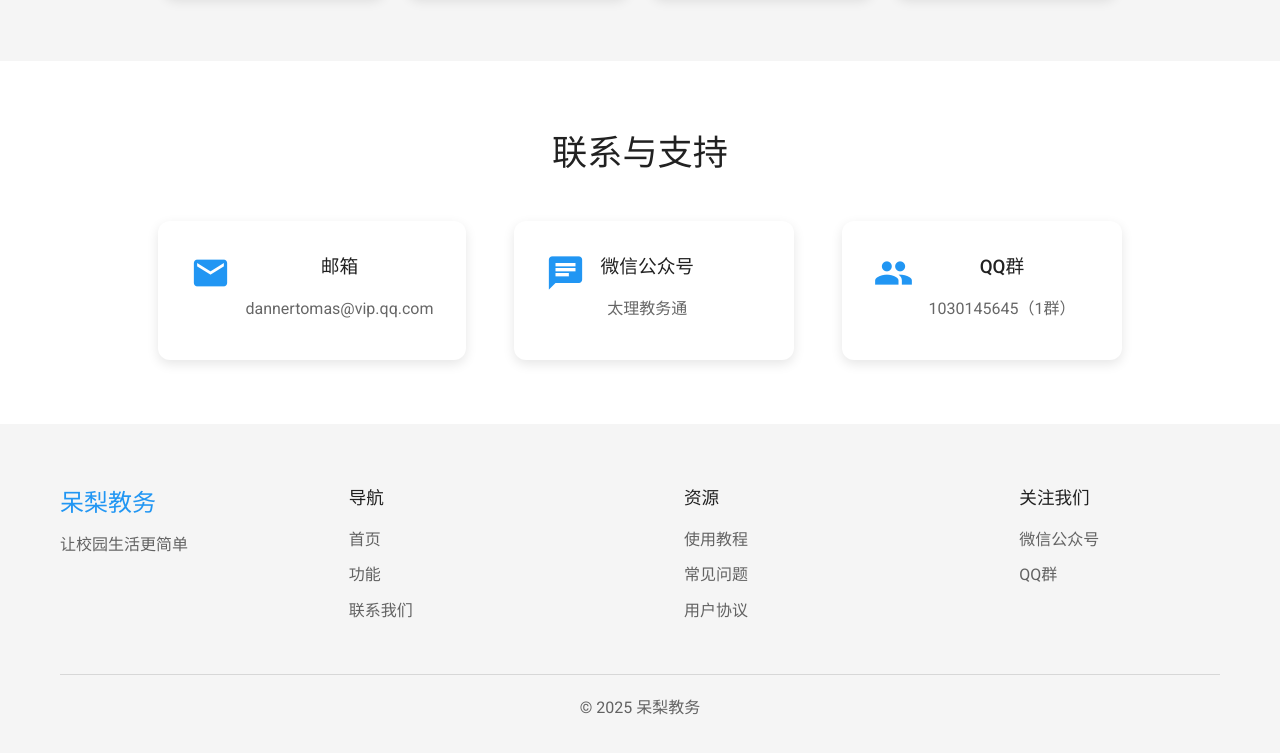
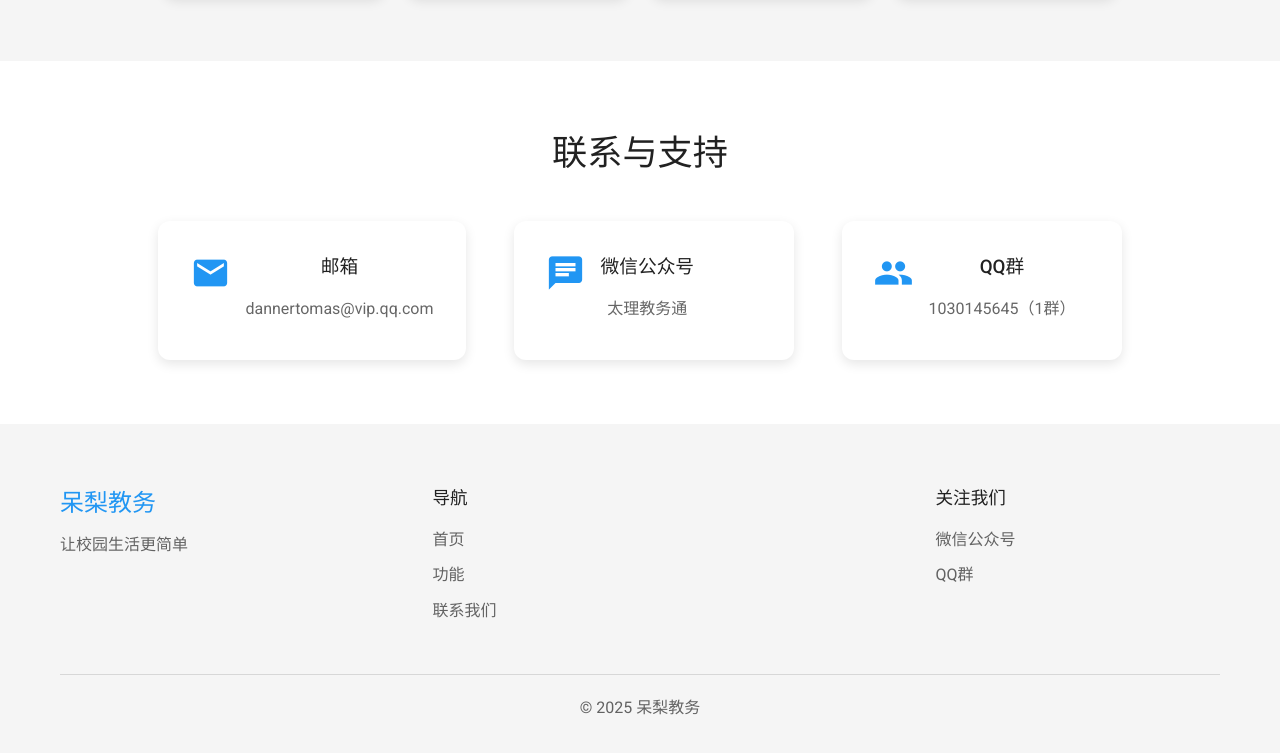
Before and after one commit to DannerTomas/dannertomas.github.io, a plain HTML site: page index.html in a window 1280 px wide. Shown: the part 4165-4918 px from the top of the page. Drawn offline with Linux system fonts and the light colour scheme.

Commit message:
Remove resources-list

```diff
--- a/index.html
+++ b/index.html
@@ -504,14 +504,6 @@
                         </ul>
                     </div>
                     <div class="link-group">
-                        <h3>资源</h3>
-                        <ul>
-                            <li><a href="#">使用教程</a></li>
-                            <li><a href="#">常见问题</a></li>
-                            <li><a href="#">用户协议</a></li>
-                        </ul>
-                    </div>
-                    <div class="link-group">
                         <h3>关注我们</h3>
                         <ul>
                             <li><a href="#">微信公众号</a></li>
```
